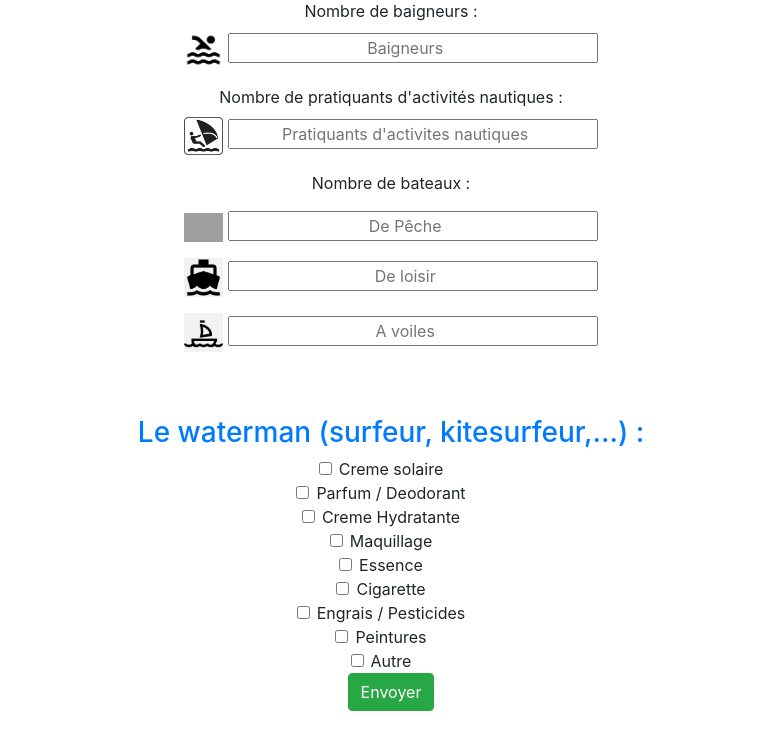
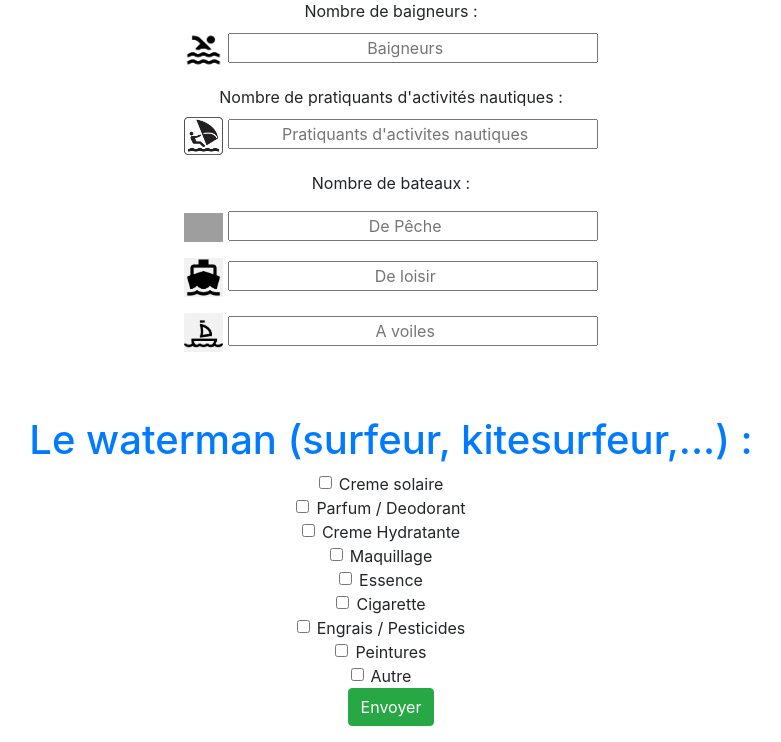
Before and after one commit to VernonRoche/CinqGrosCochons, a Flask app: page / in a window 1280 px wide. Shown: the part 767-1509 px from the top of the page, without its empty margins (249-1030 px from the left). Before the commit the page ends 1478 px from the top, so only its background shows below. Run offline with Flask 2, Linux system fonts and the light colour scheme; some libraries are stand-ins or nearby versions; grey boxes are pictures that could not be loaded.

Commit message:
corrections de bugs mineurs

```diff
--- a/templates/form.html
+++ b/templates/form.html
@@ -36,7 +36,7 @@
 					<label for="Heuref">Heure de fin de la baignade: </label>
 					<input type="time" name="timee" class="col-4 form-control text-center" required>
 				</div>
-				</form>
+
 
 		</center>
 	</div>
@@ -48,7 +48,7 @@
 	<script src="js/scripts.js"></script>
 	<div class="container">
 		<center>
-		<form action="{{ url_for('waterman') }}" method="post">
+
 				<div class=" form-group">
 					<label for="Baigneurs">Nombre de baigneurs :</label> </br>
 					<img class=img-responsive src="{{ url_for('static', filename='nageur.png')}}"alt="nageur" style=width:3.5% />
@@ -73,7 +73,7 @@
 				<img class=img-responsive src="{{ url_for('static', filename='voile.png')}}" alt="voile" style=width:3.5% />
 				<input type="number" min="0" id="Avoiles" class=" col-4 form-align text-center" placeholder="A voiles" required></br>
 			</div>
-		</form>
+
 		</center>
 	</div>
 
@@ -82,10 +82,10 @@
 
 
 <center>
-	<h3 class="text-primary">Le waterman (surfeur, kitesurfeur,...) :</h3>
+	<h1 class="text-primary">Le waterman (surfeur, kitesurfeur,...) :</h1>
 			<div class="form-group">
 
-					<form action="{{ url_for('merci') }}" method="post">
+
 					<input type="checkbox" class="form-check-input" name="cremeSol" id="cremesolaire" />
 					<label for ="cremesolaire" class="form-check-label">Creme solaire</label><br>
 
```
